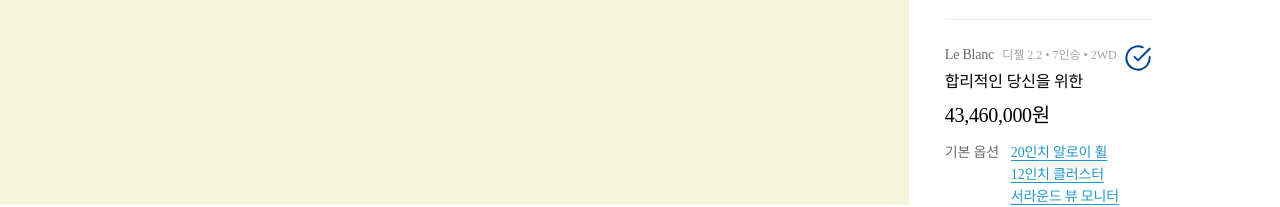
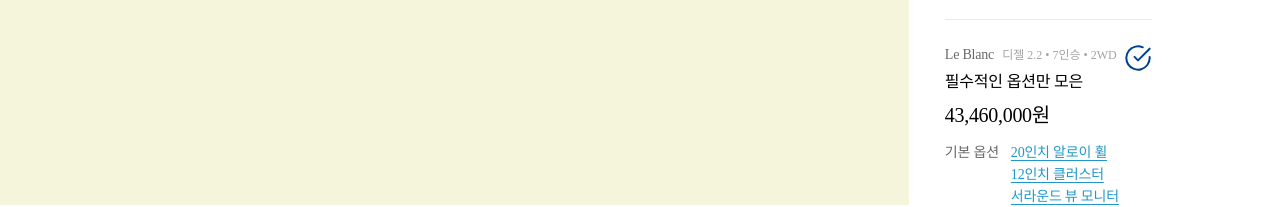
Before and after one commit to ptq124/A1-PoongCha, a React (Vite) app in the folder front/: page /custom/trim in a window 1280 px wide. Shown: the part 716-923 px from the top of the page. Built offline with nearby package versions, Linux system fonts and the light colour scheme; a web font is replaced by a local one.

Commit message:
chore: 트림 옵션 데이터 수정

```diff
--- a/front/src/Components/Custom/TrimOption/index.jsx
+++ b/front/src/Components/Custom/TrimOption/index.jsx
@@ -13,8 +13,8 @@ const TrimOption = ({ data, radioGroup, selected, handleOptionSelect }) => {
             <span className="trimName">{data.name}</span>
             <span className="modelItemSummary">디젤 2.2 • 7인승 • 2WD</span>
           </NameAndModelItem>
-          <span className="comment">합리적인 당신을 위한</span>
-          <span className="price">43,460,000원</span>
+          <span className="comment">{data.information}</span>
+          <span className="price">{data.minPrice.toLocaleString()}원</span>
         </TrimInfo>
         <CheckBtn>
           {selected ? (
--- a/front/src/Pages/CustomPage/TrimPage/TrimCustomBar/index.jsx
+++ b/front/src/Pages/CustomPage/TrimPage/TrimCustomBar/index.jsx
@@ -29,6 +29,8 @@ const TrimOptions = [
       "내비 기반 크루즈",
       "세이프티 파워 윈도우",
     ],
+    information: "합리적인 당신을 위한",
+    minPrice: 43460000,
   },
   {
     name: "Le Blanc",
@@ -37,6 +39,8 @@ const TrimOptions = [
       "12인치 클러스터",
       "서라운드 뷰 모니터",
     ],
+    information: "필수적인 옵션만 모은",
+    minPrice: 43460000,
   },
   {
     name: "Prestige",
@@ -45,6 +49,8 @@ const TrimOptions = [
       "내비 기반 크루즈",
       "세이프티 파워 윈도우",
     ],
+    information: "합리적인 당신을 위한",
+    minPrice: 43460000,
   },
   {
     name: "Caligraphy",
@@ -53,6 +59,8 @@ const TrimOptions = [
       "내비 기반 크루즈",
       "세이프티 파워 윈도우",
     ],
+    information: "합리적인 당신을 위한",
+    minPrice: 43460000,
   },
 ];
 
```
